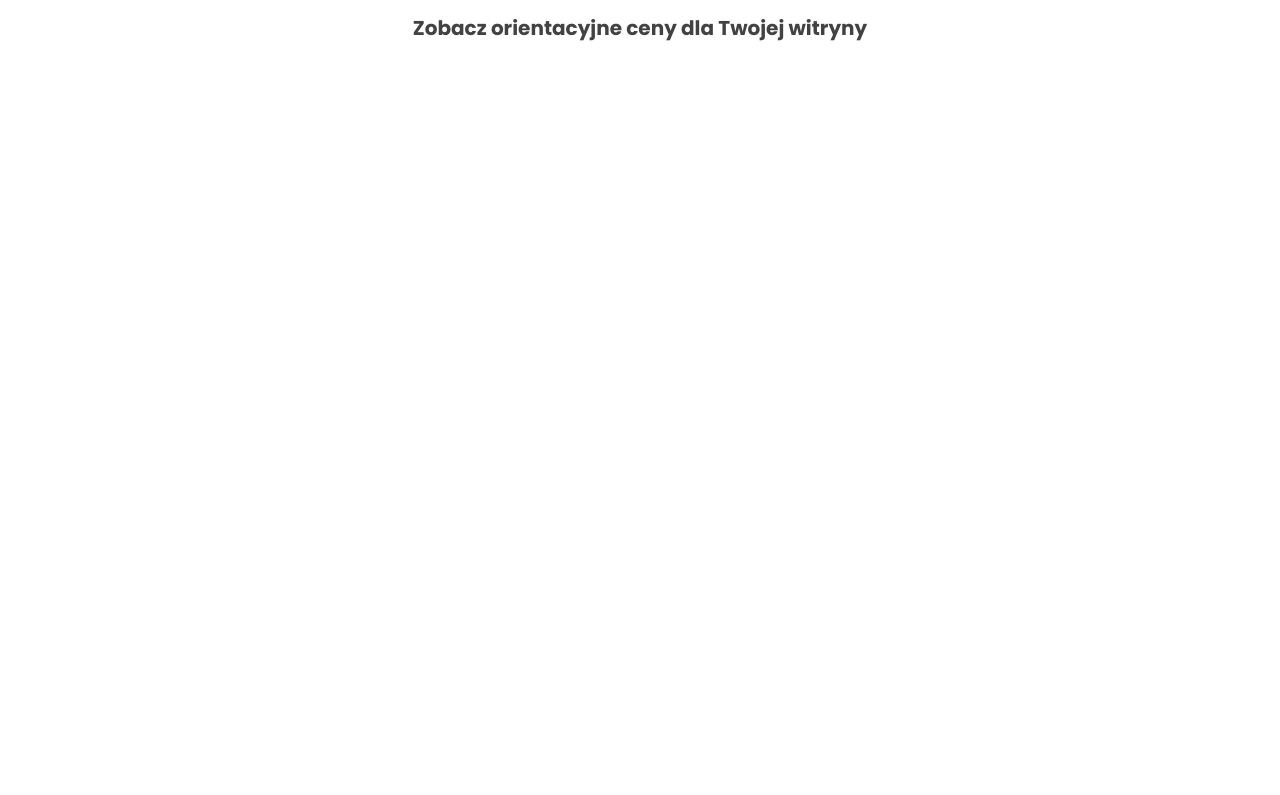
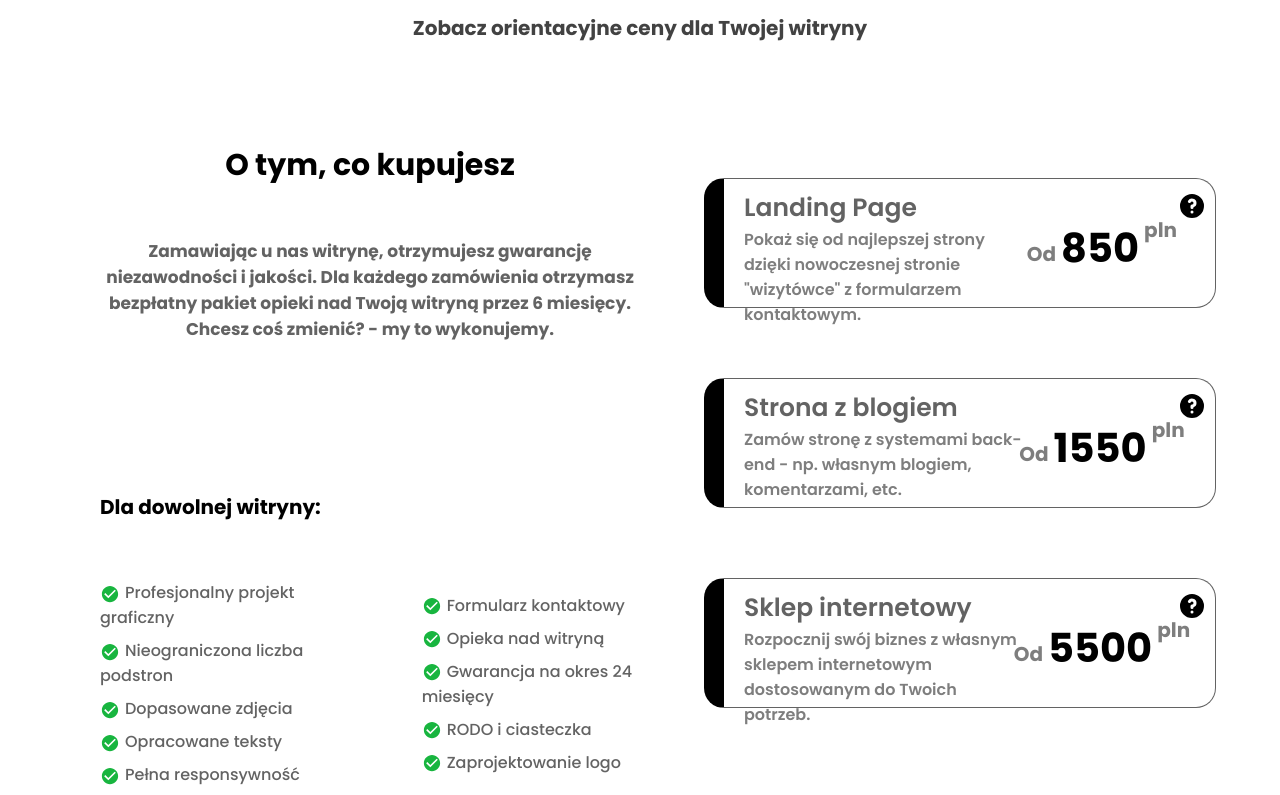
Before and after one commit to KamilCodemate/KamilCodemateWebsite, a React (Create React App) app: page / in a window 1280 px wide. Shown: the part 2602-3397 px from the top of the page. Before the commit the page ends 3305 px from the top, so only its background shows below. Built offline with nearby package versions, Linux system fonts and the light colour scheme.

Commit message:
Finished pricing section

```diff
--- a/src/Pages/MainPage.tsx
+++ b/src/Pages/MainPage.tsx
@@ -13,6 +13,8 @@ import { DiStreamline } from 'react-icons/di';
 import { GrContactInfo } from 'react-icons/gr';
 import { GoProjectSymlink } from 'react-icons/go';
 import { IoCloudUploadOutline } from 'react-icons/io5';
+import { IoMdCheckmarkCircle } from 'react-icons/io';
+import { HiQuestionMarkCircle } from 'react-icons/hi';
 const MainPage: React.FC = () => {
   return (
     <div className='container'>
@@ -123,7 +125,119 @@ const MainPage: React.FC = () => {
           <span className='first-section-title blacked'>Cennik</span>
           <span className='second-section-title blacked'>Zobacz orientacyjne ceny dla Twojej witryny</span>
         </div>
-        <div className='price-list-root'></div>
+        <div className='pricing-cols'>
+          <div className='pricing-first-col'>
+            <div className='about-product-title'>O tym, co kupujesz</div>
+            <div className='about-product-desc'>
+              Zamawiając u nas witrynę, otrzymujesz gwarancję niezawodności i jakości. Dla każdego zamówienia otrzymasz bezpłatny pakiet opieki nad
+              Twoją witryną przez 6 miesięcy. Chcesz coś zmienić? - my to wykonujemy.
+            </div>
+            <div className='accessories'>
+              <div className='accessories-title'>Dla dowolnej witryny: </div>
+              <div className='accessories-content'>
+                <ul className='first-accessories-col'>
+                  <li>
+                    <IoMdCheckmarkCircle />
+                    Profesjonalny projekt graficzny
+                  </li>
+                  <li>
+                    <IoMdCheckmarkCircle />
+                    Nieograniczona liczba podstron
+                  </li>
+                  <li>
+                    <IoMdCheckmarkCircle />
+                    Dopasowane zdjęcia
+                  </li>
+                  <li>
+                    <IoMdCheckmarkCircle />
+                    Opracowane teksty
+                  </li>
+                  <li>
+                    <IoMdCheckmarkCircle />
+                    Pełna responsywność
+                  </li>
+                </ul>
+                <ul className='second-accessories-col'>
+                  <li>
+                    <IoMdCheckmarkCircle />
+                    Formularz kontaktowy
+                  </li>
+                  <li>
+                    <IoMdCheckmarkCircle />
+                    Opieka nad witryną
+                  </li>
+                  <li>
+                    <IoMdCheckmarkCircle />
+                    Gwarancja na okres 24 miesięcy
+                  </li>
+                  <li>
+                    <IoMdCheckmarkCircle />
+                    RODO i ciasteczka
+                  </li>
+                  <li>
+                    <IoMdCheckmarkCircle />
+                    Zaprojektowanie logo
+                  </li>
+                </ul>
+              </div>
+            </div>
+          </div>
+          <div className='pricing-second-col'>
+            <div className='page-pricing'>
+              <div className='page-pricing-title-desc'>
+                {' '}
+                <div className='page-pricing-title'>Landing Page</div>
+                <div className='page-pricing-desc'>
+                  Pokaż się od najlepszej strony dzięki nowoczesnej stronie "wizytówce" z formularzem kontaktowym.
+                </div>
+              </div>
+              <div className='page-pricing-price'>
+                <div className='page-price'>
+                  <span>
+                    <sub>Od</sub>850<sup>pln</sup>
+                  </span>
+                </div>
+                <div className='page-qmark'>
+                  <HiQuestionMarkCircle />
+                </div>
+              </div>
+            </div>
+            <div className='page-pricing'>
+              <div className='page-pricing-title-desc'>
+                {' '}
+                <div className='page-pricing-title'>Strona z blogiem</div>
+                <div className='page-pricing-desc'>Zamów stronę z systemami back-end - np. własnym blogiem, komentarzami, etc.</div>
+              </div>
+              <div className='page-pricing-price'>
+                <div className='page-price'>
+                  <span>
+                    <sub>Od</sub>1550<sup>pln</sup>
+                  </span>
+                </div>
+                <div className='page-qmark'>
+                  <HiQuestionMarkCircle />
+                </div>
+              </div>
+            </div>
+            <div className='page-pricing'>
+              <div className='page-pricing-title-desc'>
+                {' '}
+                <div className='page-pricing-title'>Sklep internetowy</div>
+                <div className='page-pricing-desc'>Rozpocznij swój biznes z własnym sklepem internetowym dostosowanym do Twoich potrzeb.</div>
+              </div>
+              <div className='page-pricing-price'>
+                <div className='page-price'>
+                  <span>
+                    <sub>Od</sub>5500<sup>pln</sup>
+                  </span>
+                </div>
+                <div className='page-qmark'>
+                  <HiQuestionMarkCircle />
+                </div>
+              </div>
+            </div>
+          </div>
+        </div>
       </div>
     </div>
   );
--- a/src/Pages/PageStyles/MainPage.scss
+++ b/src/Pages/PageStyles/MainPage.scss
@@ -165,14 +165,145 @@
   width: 100%;
   background-color: white;
 
-  .price-list-root {
-    .price-list-root {
-      width: 100%;
+  .pricing-cols {
+    display: flex;
+    align-items: center;
+    justify-content: center;
+
+    & > div {
+      width: 50%;
+      height: 600px;
+
       display: flex;
+      flex-direction: column;
       align-items: center;
-      justify-content: center;
+    }
+    .pricing-first-col {
+      padding-left: 100px;
+      .about-product-title {
+        font-weight: bold;
+        font-size: 30px;
+      }
+      .about-product-desc {
+        margin-top: 50px;
+        font-weight: bold;
+        font-size: 17px;
+        color: rgb(99, 99, 99);
+        text-align: center;
+      }
+      .accessories {
+        margin-top: 50px;
+        display: flex;
+        flex-direction: column;
+        align-items: center;
+        width: 100%;
+        .accessories-title {
+          margin-top: 100px;
+          font-weight: bold;
+          font-size: 20px;
+          width: 100%;
+          text-align: left;
+        }
+        .accessories-content {
+          margin-top: 50px;
+          width: 100%;
+          display: flex;
+          align-items: center;
+
+          gap: 20%;
+          ul {
+            list-style-type: none;
+            font-size: 16px;
+
+            color: rgb(99, 99, 99);
+            li {
+              margin-top: 8px;
+              margin-bottom: 8px;
+              font-weight: 500;
+            }
+            li svg {
+              color: #18b53f;
+              fill: #18b53f;
+              font-size: 20px;
+              vertical-align: middle;
+              margin-right: 5px;
+            }
+          }
+        }
+      }
+    }
+    .pricing-second-col {
       flex-direction: column;
-      padding-top: 100px;
+      align-items: center;
+      justify-content: space-around;
+
+      .page-pricing {
+        display: flex;
+        width: 80%;
+        height: 130px;
+        border: 1px solid rgb(99, 99, 99);
+        border-left: 20px solid black;
+        border-radius: 20px;
+        padding-left: 20px;
+        padding-top: 10px;
+        .page-pricing-title-desc {
+          width: 60%;
+          height: 100%;
+          display: flex;
+          flex-direction: column;
+          justify-content: space-between;
+          .page-pricing-title {
+            font-size: 25px;
+            color: rgb(99, 99, 99);
+            font-weight: 600;
+          }
+          .page-pricing-desc {
+            font-size: 16px;
+            color: rgb(126, 126, 126);
+            font-weight: 600;
+            margin-bottom: 20px;
+          }
+        }
+        .page-pricing-price {
+          width: 40%;
+          display: flex;
+
+          .page-price {
+            width: 80%;
+            height: 100%;
+            display: flex;
+            align-items: center;
+            justify-content: center;
+            font-size: 40px;
+            font-weight: bold;
+
+            sup,
+            sub {
+              font-size: 0.5em;
+              color: rgb(126, 126, 126);
+            }
+            sub {
+              position: relative;
+              bottom: 10px;
+              right: 5px;
+            }
+            sup {
+              position: relative;
+              bottom: 10px;
+              right: -5px;
+            }
+          }
+          .page-qmark {
+            width: 20%;
+            height: 100%;
+            font-size: 30px;
+
+            svg:hover {
+              cursor: pointer;
+            }
+          }
+        }
+      }
     }
   }
 }
```
